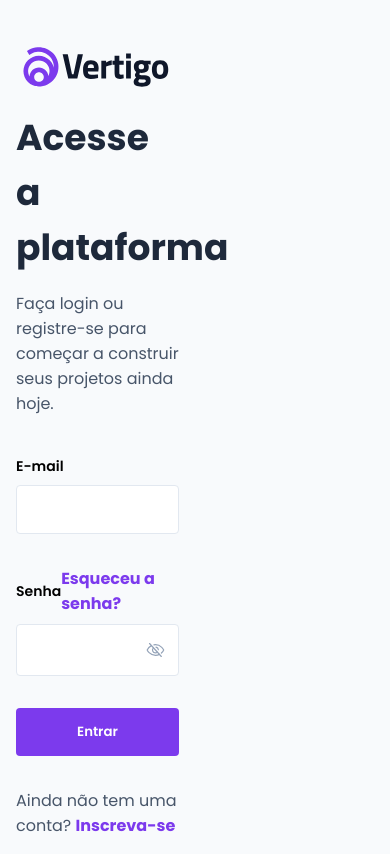
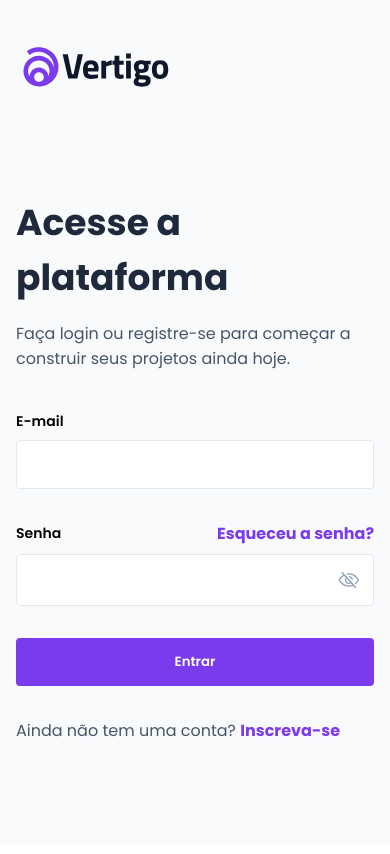
Before and after one commit to claytonfortunato/PageLogin-11, a React (Vite) app: page / in a window 390 px wide. Built offline with nearby package versions, Linux system fonts and the light colour scheme.

Commit message:
feat: responsividade

```diff
--- a/src/styles.ts
+++ b/src/styles.ts
@@ -2,4 +2,8 @@ import styled from "styled-components";
 
 export const Container = styled.div`
   width: 50%;
+
+  @media (max-width: 832px) {
+    width: 100%;
+  }
 `;
```
